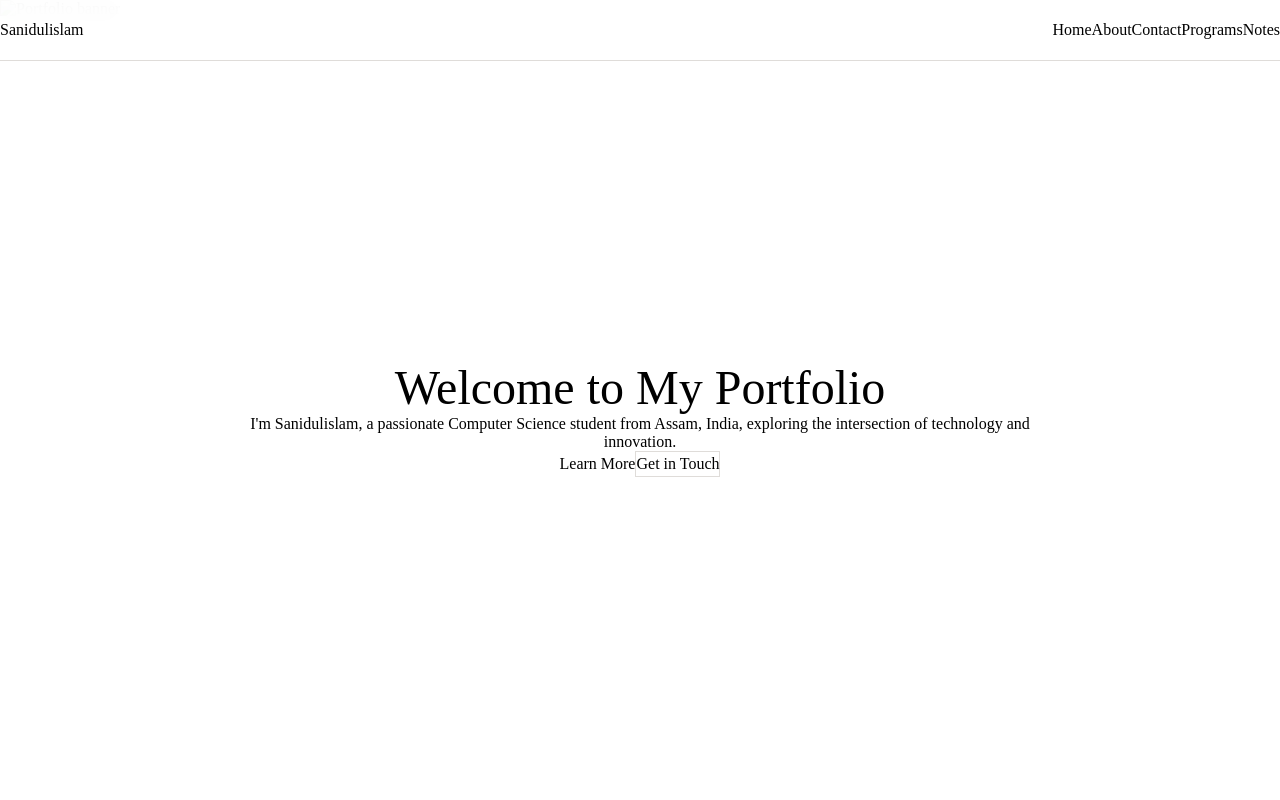
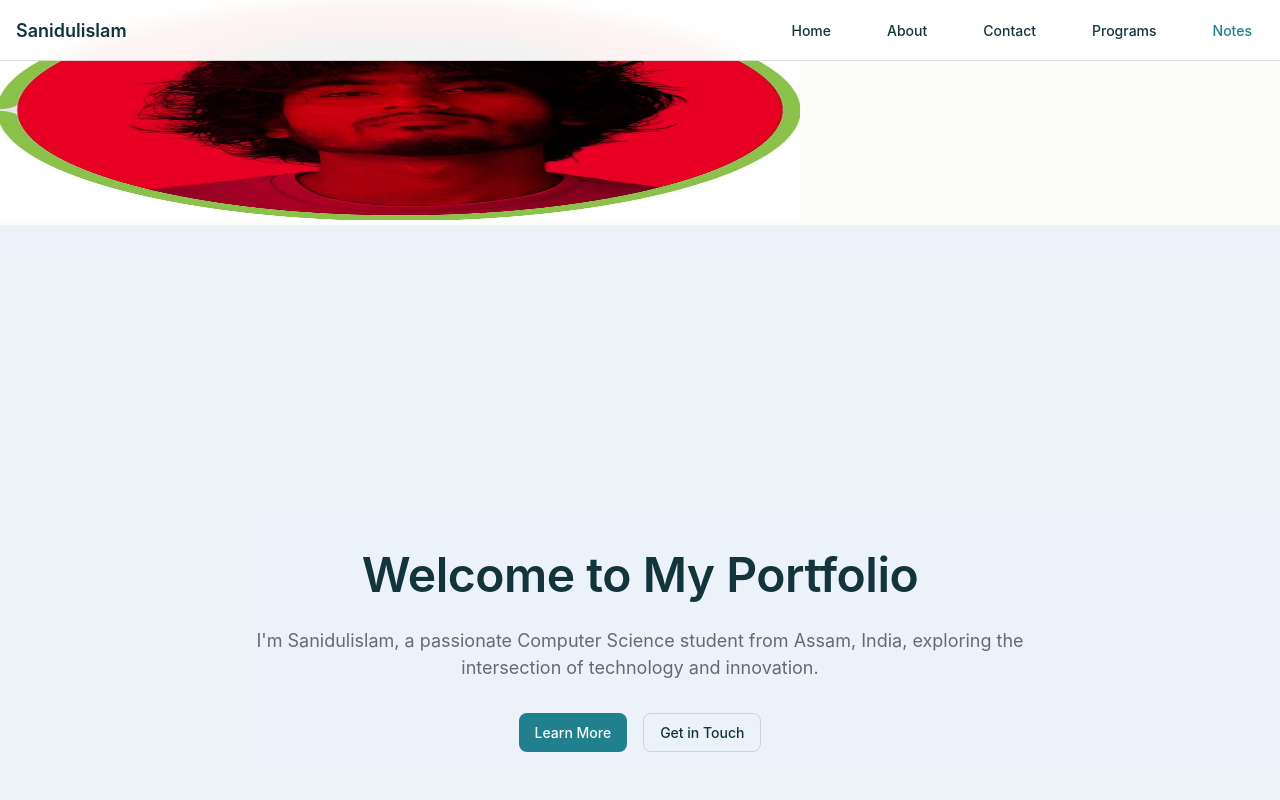
Before and after one commit to Shaaniih4/Shaanii.h4, a plain HTML site: page index.html in a window 1280 px wide. Shown: the top 800 px of the page. Drawn offline with Linux system fonts and the light colour scheme; files whose address does not match are found by name; a web font is replaced by a local one.

Commit message:
Update style.css

```diff
--- a/style.css
+++ b/style.css
@@ -1,16 +1,3 @@
-<!-- Hero image box -->
-<div class="hero-image-box">
-  <img
-    src="assets/images/hero-banner.jpg"
-    alt="Portfolio banner"
-    class="hero-image"
-    width="800"
-    height="220"
-    loading="eager"
-    decoding="async"
-  />
-</div>
-
 :root {
   /* Primitive Color Tokens */
   --color-white: rgba(255, 255, 255, 1);
```
